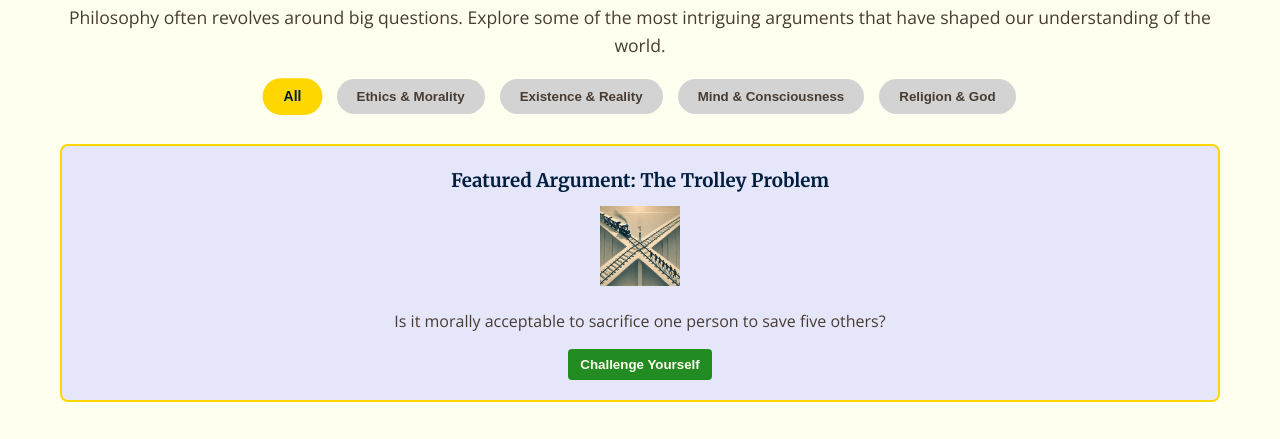
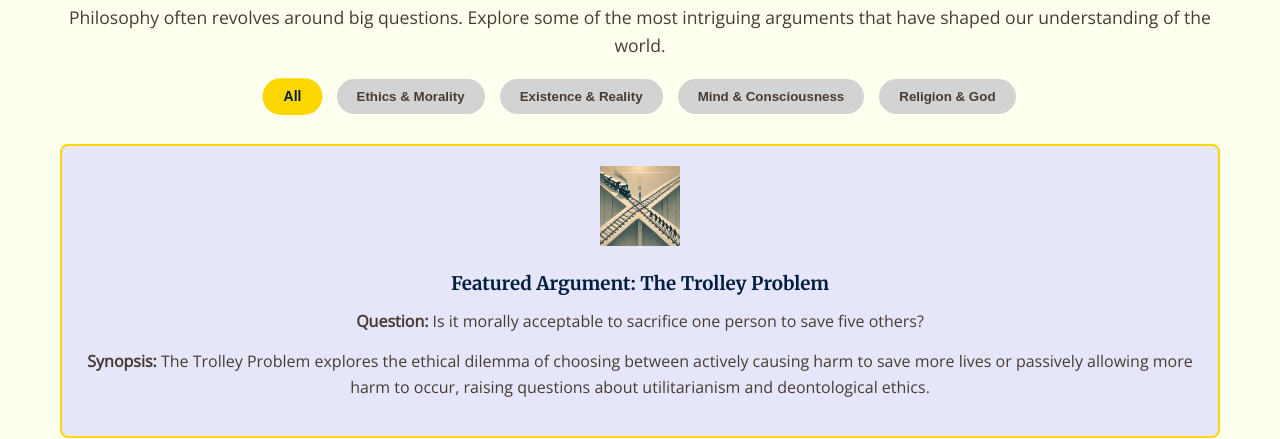
Before and after one commit to LoganLancing/PhilosophyMe, a plain HTML site: page index.html in a window 1280 px wide. Shown: the part 1351-1790 px from the top of the page. Drawn offline with nearby package versions, Linux system fonts and the light colour scheme.

Commit message:
Update index.html

```diff
--- a/index.html
+++ b/index.html
@@ -64,10 +64,10 @@
 
         <!-- Featured Argument -->
         <div class="featured-argument">
+            <img src="images/trolley-icon.png" alt="Trolley Problem Icon" class="featured-argument-image">
             <h3>Featured Argument: The Trolley Problem</h3>
-            <img src="images/trolley-icon.png" alt="Trolley Problem Icon">
-            <p>Is it morally acceptable to sacrifice one person to save five others?</p>
-            <button class="challenge-button">Challenge Yourself</button>
+            <p><strong>Question:</strong> Is it morally acceptable to sacrifice one person to save five others?</p>
+            <p><strong>Synopsis:</strong> The Trolley Problem explores the ethical dilemma of choosing between actively causing harm to save more lives or passively allowing more harm to occur, raising questions about utilitarianism and deontological ethics.</p>
         </div>
 
         <!-- Arguments Carousel -->
```
